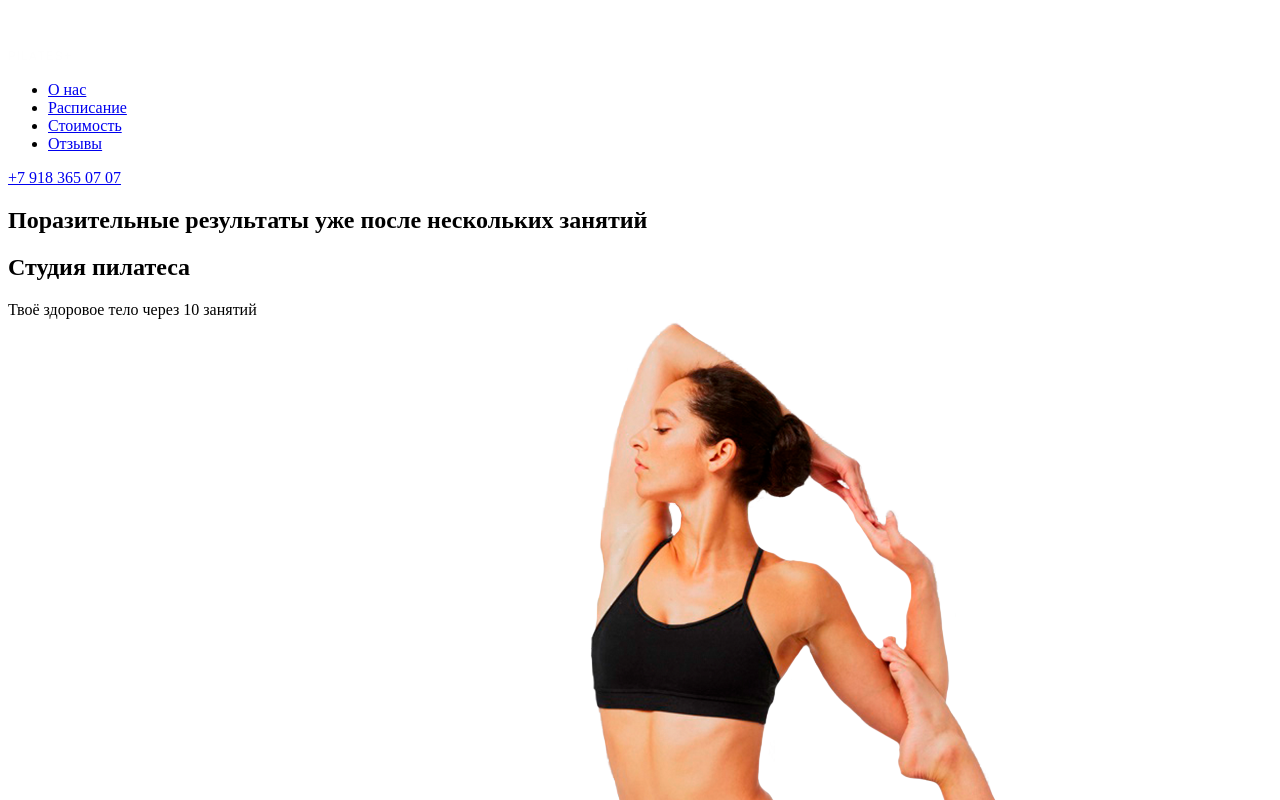
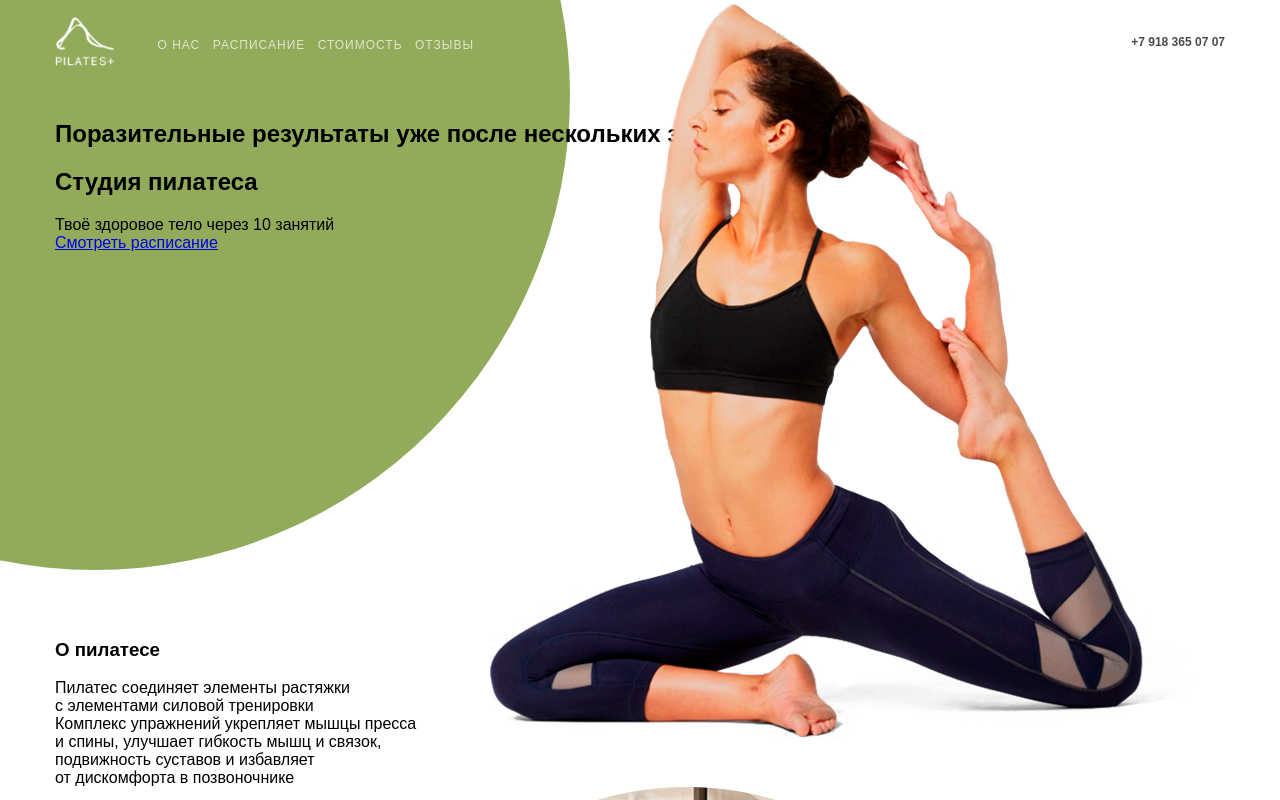
Before and after one commit to kittymercury/pilates, a plain HTML site: page index.html in a window 1280 px wide. Shown: the top 800 px of the page. Drawn offline with Linux system fonts and the light colour scheme.

Commit message:
added css

```diff
--- a/index.html
+++ b/index.html
@@ -4,12 +4,16 @@
 <head>
   <meta charset="utf-8">
   <meta name="viewport" content="width=device-width, initial-scale=1">
+  <link rel="stylesheet" href="styles.css">
   <title>Студия пилатеса</title>
 </head>
 
 <body>
+  <div class="header-circle"></div>
+
   <header>
-    <a href="#"><img src="img/logo.png" alt="Логотип сайта"></a>
+    <div class="container">
+      <a href="#"><img src="img/logo.png" alt="Логотип сайта" class="logo"></a>
       <nav>
         <ul>
           <li><a href="/">О нас</a></li>
@@ -17,25 +21,31 @@
           <li><a href="/">Стоимость</a></li>
           <li><a href="/">Отзывы</a></li>
         </ul>
-      <a href="tel:+7 918 365 07 07">+7 918 365 07 07</a>
+        <a href="tel:+7 918 365 07 07" class="tel">+7 918 365 07 07</a>
       </nav>
+    </div>
   </header>
   <main>
     <section class="banner">
+      <div class="container">
         <h1 class="visually-hidden">Поразительные результаты уже после нескольких занятий</h1>
         <h2>Студия пилатеса</h2>
         <div class="h2-description">Твоё здоровое тело через 10 занятий</div>
         <a href="/" class="button">Смотреть расписание</a>
         <img src="img/athletic-body.png" class="banner-img">
+      </div>
     </section>
     <section class="info">
+      <div class="container">
         <h3>О пилатесе</h3>
         <div class="text-info">Пилатес соединяет элементы растяжки<br> с элементами силовой тренировки</div>
         <div class="text-info">Комплекс упражнений укрепляет мышцы пресса<br> и спины, улучшает гибкость мышц и связок,<br> подвижность суставов и избавляет<br> от дискомфорта в позвоночнике</div>
         <a href="/">Подробнее</a>
         <img src="img/pilates-studio-photo.png" class="info-img">
+      </div>
     </section>
     <section class="prices">
+      <div class="container">
         <h3>Тарифы</h3>
         <ul class="section-prices">
           <li>
@@ -57,8 +67,10 @@
             <a href="/" class="button">Записаться на уровень «Мастер»</a>
           </li>
         </ul>
+      </div>
     </section>
     <section class="reviews">
+      <div class="container">
         <h3>Отзывы</h3>
         <div class="review">
           <img class="avatar" src="img/user001.jpg">
@@ -79,9 +91,12 @@
           <h4>Оксана Тодоренко</h4>
           <span class="age">19 лет</span>
           <p class="review-text">У меня был печальный опыт занятий<br> пилатесом, связанный с<br> некомпетентностью инструктора,<br> который проводил тренировки. Я<br> занималась пилатесом 2 месяца, а потом<br> забросила.</p>
+        </div>
+      </div>
     </section>
   </main>
   <footer>
+    <div class="container">
       <span>Pilates Plus, 2017 ©</span>
       <div class="footer-logo"><a href="#"><img src="img/logo.png" alt="логотип сайта"></a></div>
       <div class="social">
@@ -89,6 +104,7 @@
         <a href="/"><img src="img/facebook.svg" alt="Facebook"></a>
         <a href="/"><img src="img/instagram.svg" alt="Instagram"> </a>
       </div>
+    </div>
   </footer>
 </body>
 
--- /dev/null
+++ b/styles.css
@@ -0,0 +1,72 @@
+body {
+  font-family: Arial, sans-serif;
+  margin: 0;
+  position: relative;
+}
+
+.container {
+  width: 1170px;
+  margin: 0 auto;
+}
+
+.header-circle {
+  position: absolute;
+  top: -380px;
+  left: -380px;
+  z-index: -1;
+  border-radius: 50%;
+  width: 950px;
+  height: 950px;
+  background-color: #92ab5a;
+}
+
+header .logo {
+  float: left;
+  width: 5%;
+  margin: 17px 0;
+}
+
+header {
+  height: 100px;
+}
+
+nav {
+  display: inline;
+  float: left;
+  width: 95%;
+  margin: 35px 0;
+}
+
+nav ul li {
+  display: inline;
+  margin: 0 4px;
+}
+
+header nav .tel {
+  float: right;
+  color: rgba(0, 0, 0, 0.7);
+  font-size: 12px;
+  font-weight: bold;
+  text-decoration: none;
+}
+
+nav ul {
+  display: inline;
+}
+
+nav ul li a {
+  color: rgba(255, 255, 255, 0.7);
+  text-decoration: none;
+  text-transform: uppercase;
+  font-size: 12px;
+  letter-spacing: 1px;
+}
+
+section.banner {
+  height: 500px;
+}
+
+.banner-img {
+  position: absolute;
+  top: 0;
+}
```
Lines whose indentation alone changed are shown as unchanged.
